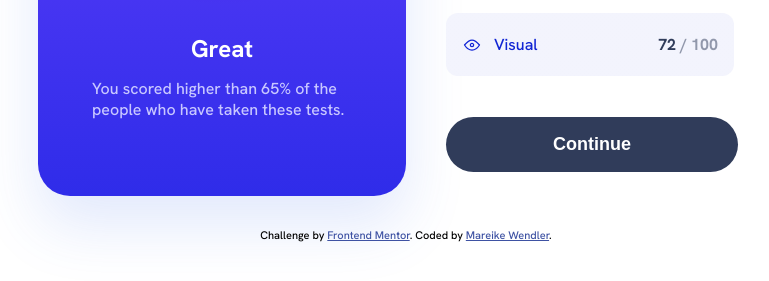
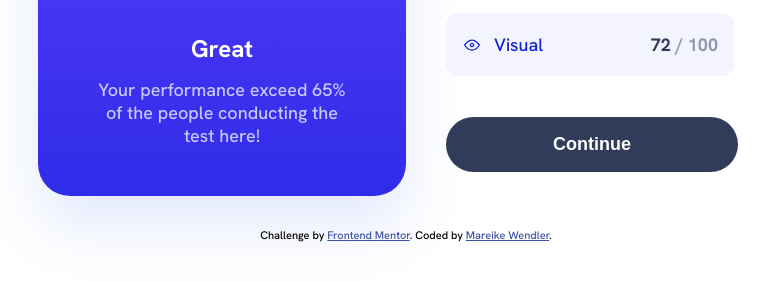
Before and after one commit to MareikeW/results-summary-component, a plain HTML site: page index.html in a window 1280 px wide. Shown: the part 429-710 px from the top of the page, without its empty margins (234-1003 px from the left). Drawn offline with Linux system fonts and the light colour scheme.

Commit message:
Padding und Textausrichtung korrigiert

```diff
--- a/index.html
+++ b/index.html
@@ -19,7 +19,7 @@
         <p class="result-total"><strong>76</strong>of 100</p>
 
         <h2>Great</h2>
-        <p>You scored higher than 65% of the people who have taken these tests.</p>
+        <p>Your performance exceed 65% of the people conducting the test here!</p>
       </div>
 
       <div class="summary-component">
--- a/styles.css
+++ b/styles.css
@@ -66,6 +66,7 @@ h2 + p {
     line-height: 1.3125rem;
     padding-bottom: 2.5rem;
     width: 16.25rem;
+    text-align: center;
 }
 
 .summary-component {
@@ -179,6 +180,7 @@ button:hover {
         justify-content: center;
         align-items: center;
         flex-direction: column;
+        font-size: 1.125rem;
     }
 
     section {
@@ -218,6 +220,7 @@ button:hover {
 
     h2 + p {
         padding-bottom: 2.875rem;
+        line-height: 1.4375rem;
     }
 
     .summary-component {
```
